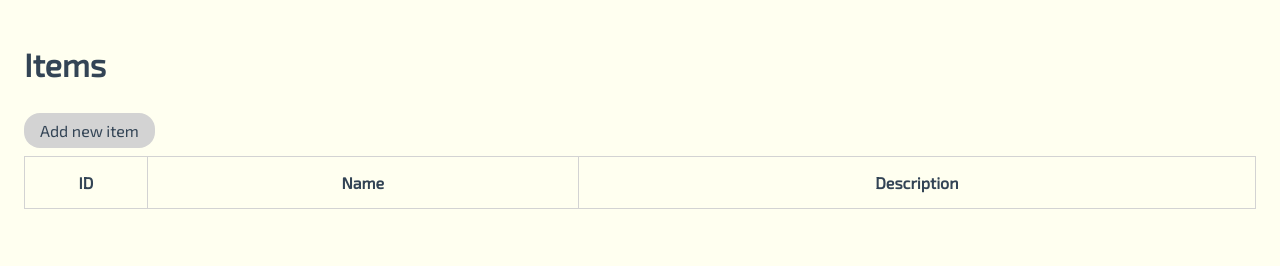
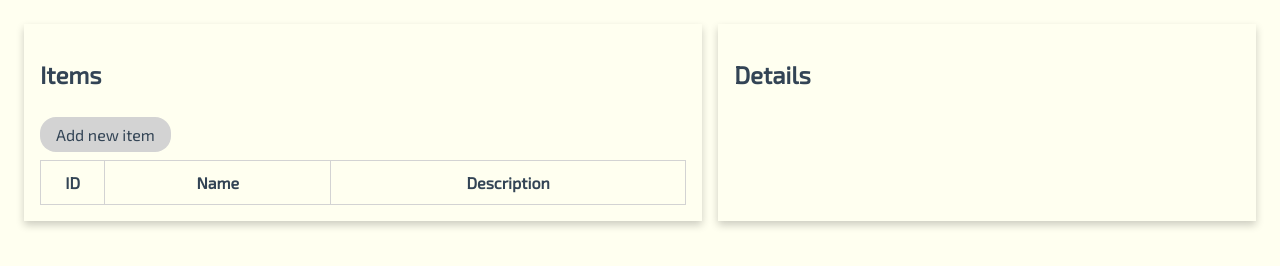
Before and after one commit to Twazny/learning-app-1, a website: page public/index.html in a window 1280 px wide. Drawn offline with Linux system fonts and the light colour scheme; no server answers.

Commit message:
added css grid layout

```diff
--- a/public/index.html
+++ b/public/index.html
@@ -10,7 +10,9 @@
     <title>Main page</title>
 </head>
 <body>
-    <h1>Items</h1>
+    <div id="content">
+        <section id="itemsList">
+            <h2>Items</h2>
             <div id="addNewItemButton" class='button'>Add new item</div>
             <table id='itemTable'>
                 <tr>
@@ -20,6 +22,12 @@
                     <th></th>
                 </tr>
             </table>
+        </section>
+        <section id="itemDetails">
+            <h2>Details</h2>
+        </section>
+    </div>
+
 
     <div id="overlay">
         <div class="popup">
--- a/public/style.css
+++ b/public/style.css
@@ -14,6 +14,26 @@ body {
     color: var(--primary);
 }
 
+section {
+    box-shadow: 0 4px 8px 0 rgba(0,0,0,0.2);
+    padding: 1em;
+}
+
+#content {
+    display: grid;
+    grid-template-columns: auto auto;
+    grid-template-rows: auto auto;
+    grid-template-areas: 'items_list item_details' 'items_list item_details';
+    grid-column-gap: 1em;
+}
+
+#itemsList {
+    grid-area: items_list;
+}
+
+#itemDetails {
+    grid-area: item_details;
+}
 
 #itemTable {
     width: 100%;
@@ -22,7 +42,7 @@ body {
 #itemTable, #itemTable th, #itemTable td {
     border: 1px solid var(--regular);
     border-collapse: collapse;
-    padding: 1em;
+    padding: 0.75em;
 }
 
 #itemTable tr {
@@ -30,7 +50,7 @@ body {
 }
 
 #itemTable tr:nth-child(even) {
-    background-color: var(--white_dark);
+    /*background-color: var(--white_dark);*/
 }
 
 #itemTable tr th:last-child, #itemTable tr td:last-child {
```
Lines whose indentation alone changed are shown as unchanged.
